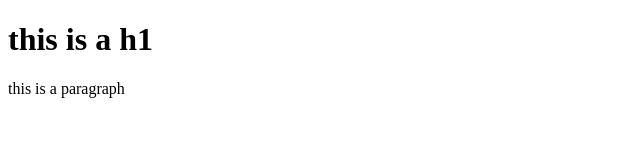
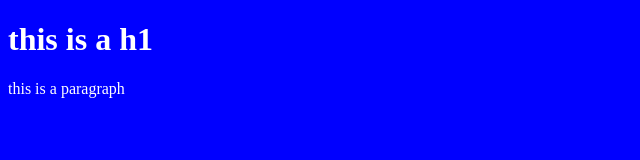
Before and after one commit to ElenoreGill/git-intro-gill-elenore, a plain HTML site: page index.html in a window 1280 px wide. Shown: the whole page, without its empty margins (0-640 px from the left). Drawn offline with Linux system fonts and the light colour scheme.

Commit message:
adds css

```diff
--- a/index.html
+++ b/index.html
@@ -3,6 +3,7 @@
   <head>
     <meta charset="UTF-8" />
     <meta name="viewport" content="width=device-width, initial-scale=1.0" />
+    <link rel="stylesheet" href="style.css">
   </head>
   <body>
     <h1>this is a h1</h1>
--- /dev/null
+++ b/style.css
@@ -0,0 +1,4 @@
+body{
+  background-color: blue;
+  color: white;
+}
```
